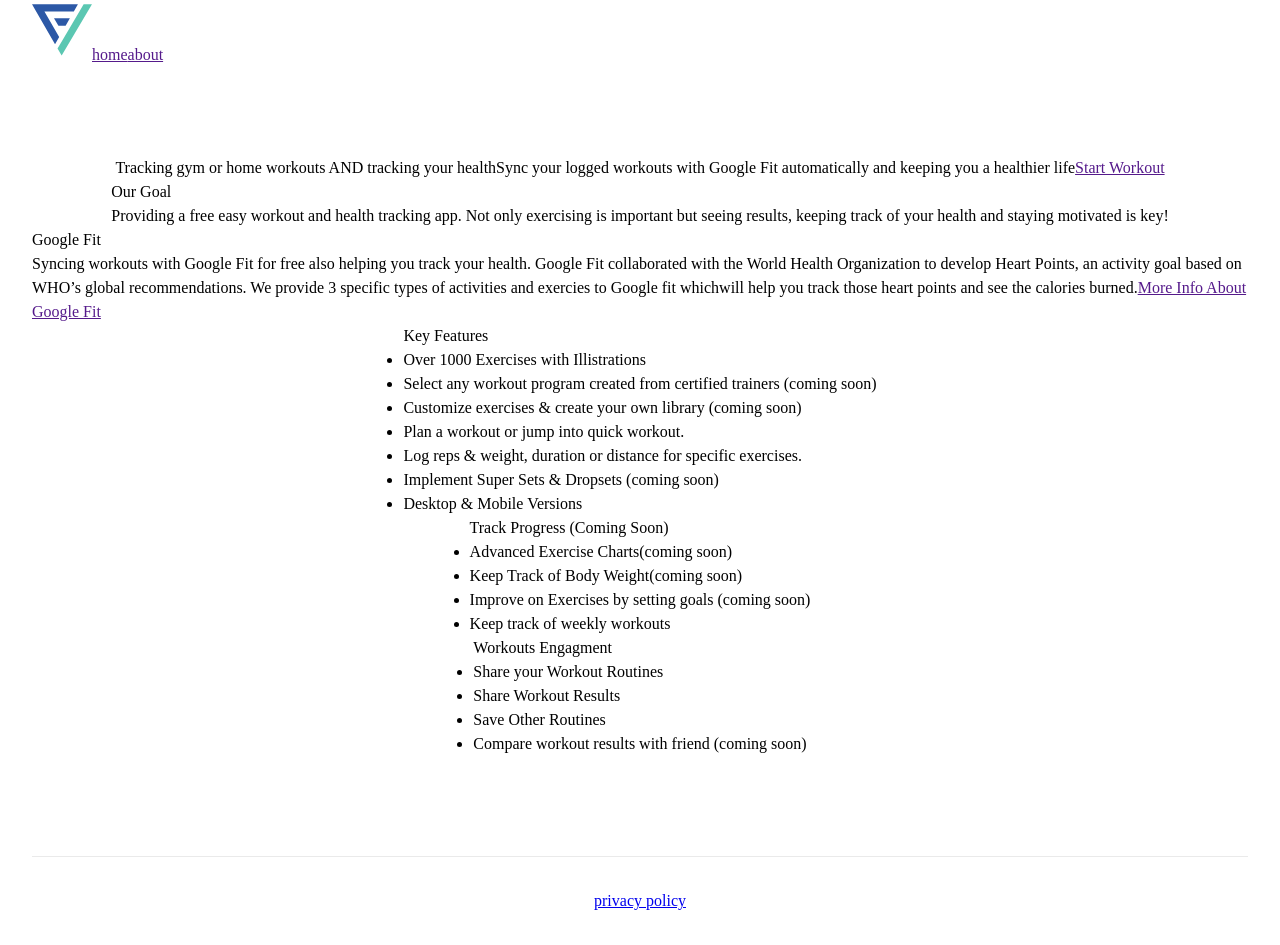
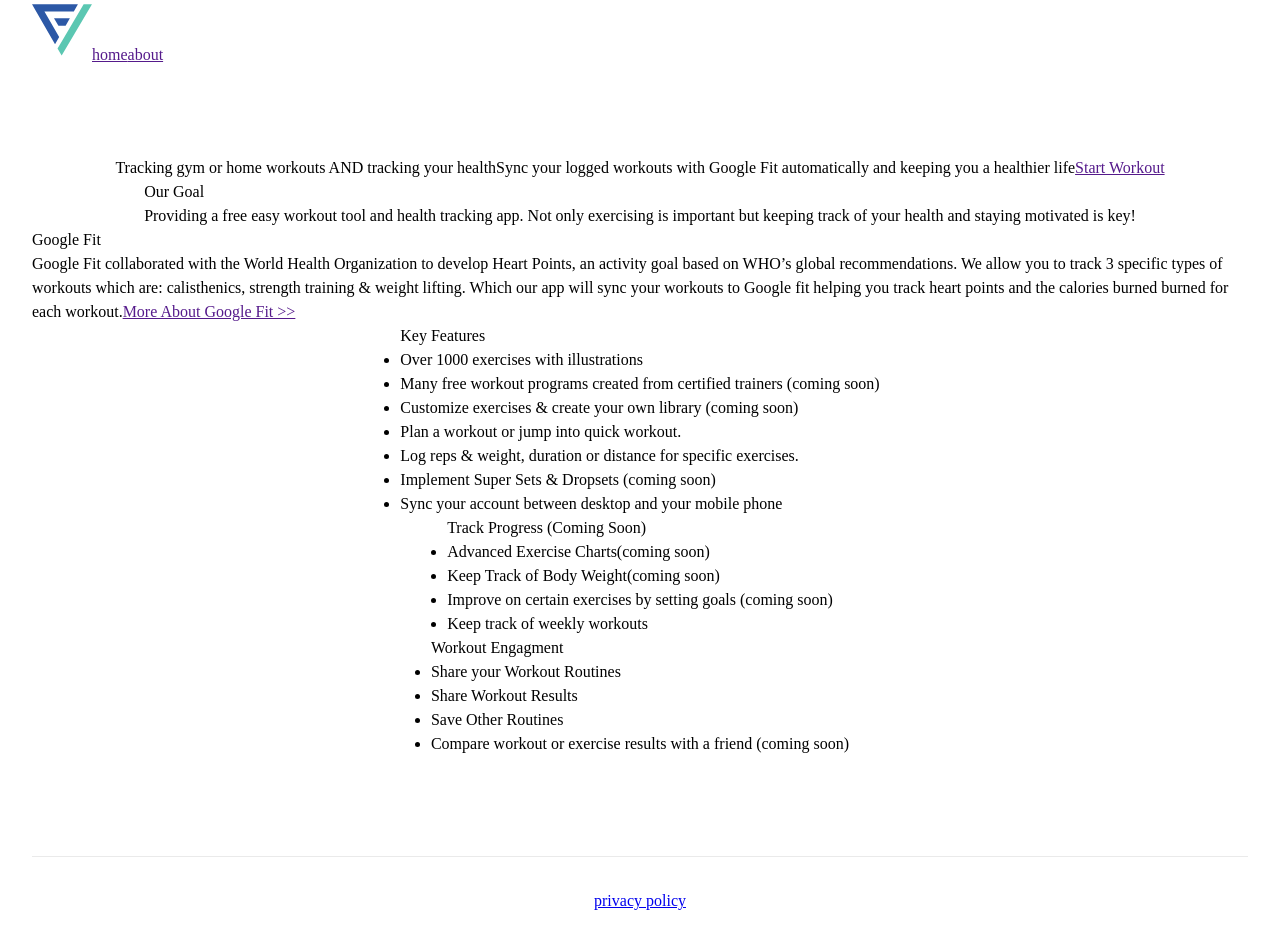
Before and after one commit to JGSolutions/fitvitfitness, a Next.js app: page / in a window 1280 px wide. Built offline with nearby package versions, Linux system fonts and the light colour scheme.

Commit message:
updated text

```diff
--- a/pages/index.js
+++ b/pages/index.js
@@ -24,30 +24,29 @@ export default function Home() {
 
         <section>
           <h2>Our Goal</h2>
-          Providing a free easy workout and health tracking app. Not only exercising is important but seeing results, keeping track of your health
+          Providing a free easy workout tool and health tracking app. Not only exercising is important but keeping track of your health
           and staying motivated is key!
         </section>
 
         <section>
           <h2>Google Fit</h2>
-          Syncing workouts with Google Fit for free also helping you track your health. Google Fit collaborated with
-          the World Health Organization to develop Heart Points, an activity goal based on WHO’s global recommendations.
-          We provide 3 specific types of activities and exercies to Google fit whichwill help you track those heart points
-          and see the calories burned.
+          Google Fit collaborated with the World Health Organization to develop Heart Points, an activity goal based on WHO’s global recommendations.
+          We allow you to track 3 specific types of workouts which are: calisthenics, strength training & weight lifting. Which our app will sync your
+          workouts to Google fit helping you track heart points and the calories burned burned for each workout.
 
-          <a href="">More Info About Google Fit</a>
+          <a href="">More About Google Fit >></a>
         </section>
 
         <section>
           <h2>Key Features</h2>
           <ul>
-            <li>Over 1000 Exercises with Illistrations</li>
-            <li>Select any workout program created from certified trainers (coming soon)</li>
+            <li>Over 1000 exercises with illustrations</li>
+            <li>Many free workout programs created from certified trainers (coming soon)</li>
             <li>Customize exercises & create your own library (coming soon)</li>
             <li>Plan a workout or jump into quick workout.</li>
             <li>Log reps & weight, duration or distance for specific exercises.</li>
             <li>Implement Super Sets & Dropsets (coming soon)</li>
-            <li>Desktop & Mobile Versions</li>
+            <li>Sync your account between desktop and your mobile phone</li>
           </ul>
         </section>
 
@@ -56,18 +55,18 @@ export default function Home() {
           <ul>
             <li>Advanced Exercise Charts(coming soon)</li>
             <li>Keep Track of Body Weight(coming soon)</li>
-            <li>Improve on Exercises by setting goals (coming soon)</li>
+            <li>Improve on certain exercises by setting goals (coming soon)</li>
             <li>Keep track of weekly workouts</li>
           </ul>
         </section>
 
         <section>
-          <h2>Workouts Engagment</h2>
+          <h2>Workout Engagment</h2>
           <ul>
             <li>Share your Workout Routines</li>
             <li>Share Workout Results</li>
             <li>Save Other Routines</li>
-            <li>Compare workout results with friend (coming soon)</li>
+            <li>Compare workout or exercise results with a friend (coming soon)</li>
           </ul>
         </section>
       </main>
```
